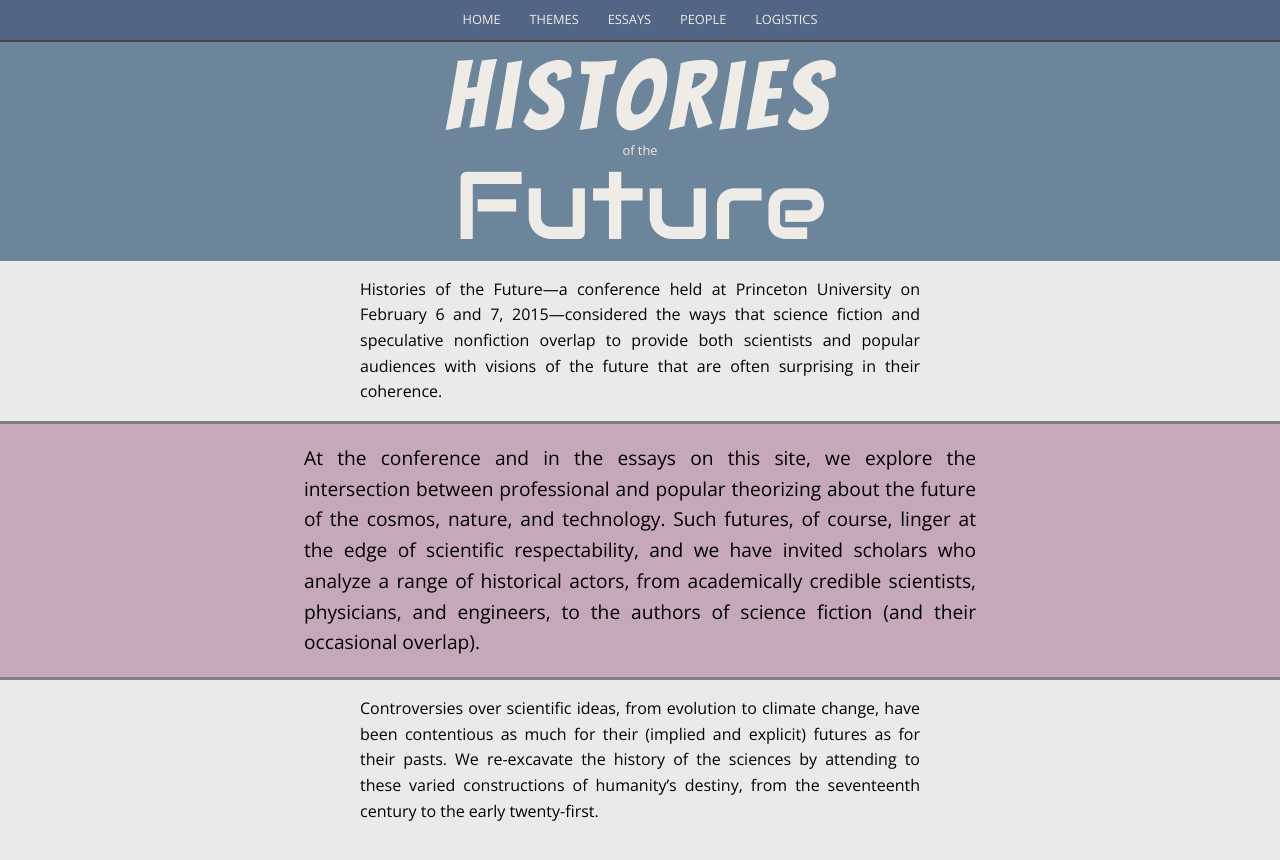
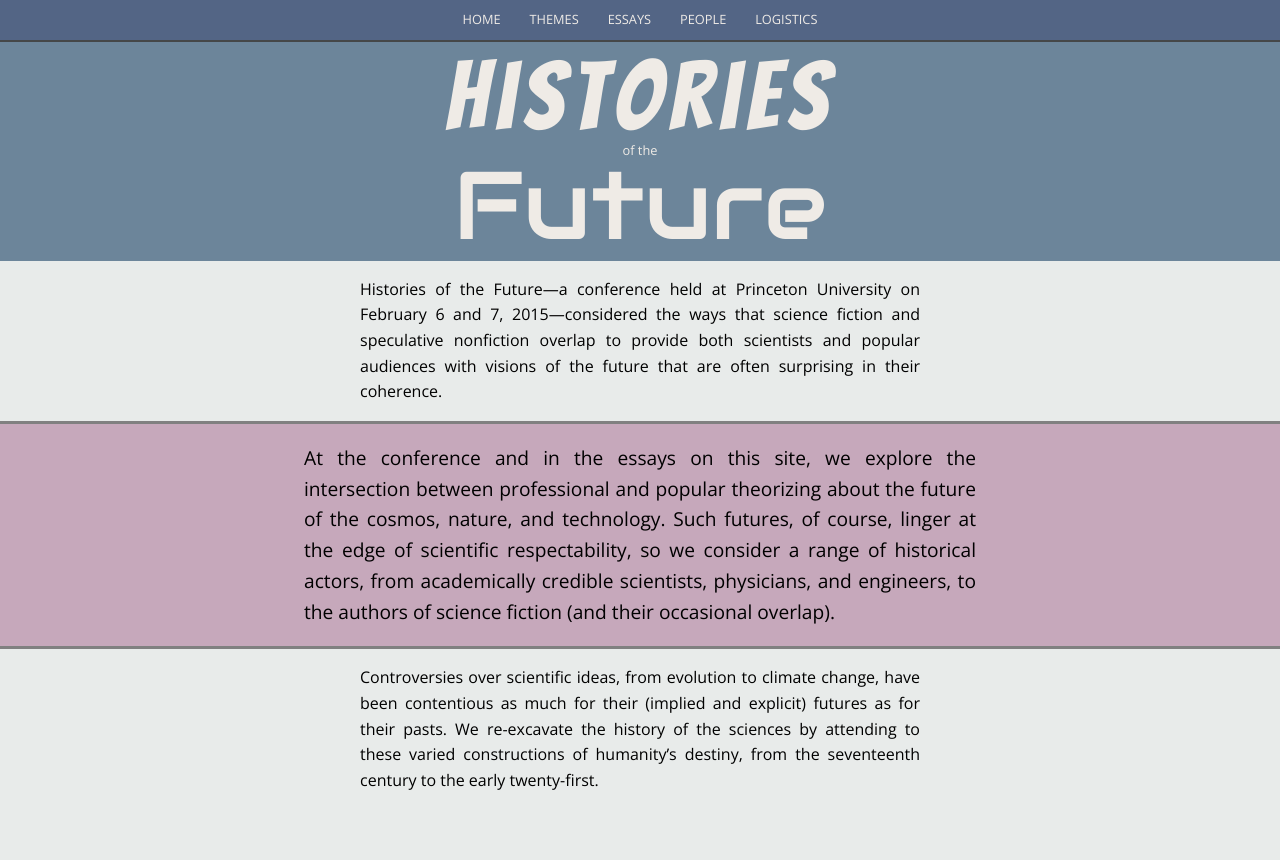
Before and after one commit to historiesofthefuture/historiesofthefuture, a Jekyll site: the page index.html, which Jekyll copies as it is, in a window 1280 px wide. Shown: the top 860 px of the page. Built offline with Jekyll 4.4.1, drawn with Linux system fonts in a browser that asks for light colours; nearby versions of some CDN libraries; some web fonts are replaced.

Commit message:
Update index.html

```diff
--- a/index.html
+++ b/index.html
@@ -47,7 +47,7 @@
 
 <div class="home_container middle">
 <p>
-  At the conference and in the essays on this site, we explore the intersection between professional and popular theorizing about the future of the cosmos, nature, and technology. Such futures, of course, linger at the edge of scientific respectability, and we have invited scholars who analyze a range of historical actors, from academically credible scientists, physicians, and engineers, to the authors of science fiction (and their occasional overlap).</p>
+  At the conference and in the essays on this site, we explore the intersection between professional and popular theorizing about the future of the cosmos, nature, and technology. Such futures, of course, linger at the edge of scientific respectability, so we consider a range of historical actors, from academically credible scientists, physicians, and engineers, to the authors of science fiction (and their occasional overlap).</p>
 </div>
 <div class="home_container bottom">
 <p class="bottom">
```
